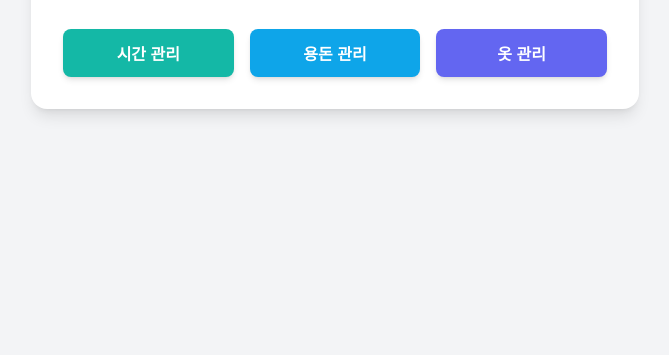
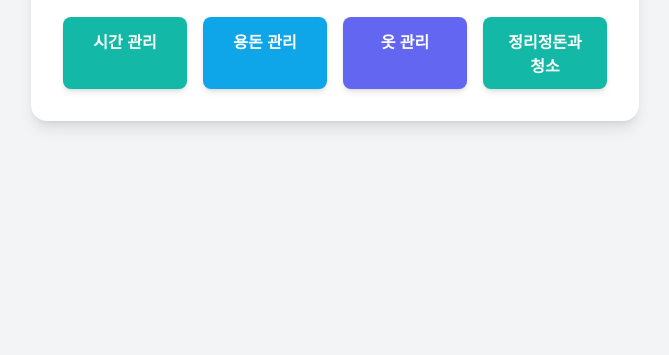
Before and after one commit to yur2520/tech-n-home, a plain HTML site: page index.html in a window 1280 px wide. Shown: the part 445-800 px from the top of the page, without its empty margins (305-974 px from the left). Drawn offline with nearby package versions, Linux system fonts and the light colour scheme.

Commit message:
Update index.html

```diff
--- a/index.html
+++ b/index.html
@@ -49,6 +49,10 @@
                         <a href="cloth-df.html" class="block text-center w-full bg-indigo-500 hover:bg-indigo-600 text-white font-bold py-3 px-6 rounded-lg shadow-md transform hover:-translate-y-1 transition-all duration-300 ease-in-out focus:outline-none focus:ring-2 focus:ring-indigo-500 focus:ring-opacity-50">
                             옷 관리
                         </a>
+
+                         <a href="cleaning_manual.html" class="block text-center w-full bg-teal-500 hover:bg-teal-600 text-white font-bold py-3 px-6 rounded-lg shadow-md transform hover:-translate-y-1 transition-all duration-300 ease-in-out focus:outline-none focus:ring-2 focus:ring-teal-500 focus:ring-opacity-50">
+                            정리정돈과 청소
+                        </a>
                     </div>
                 </div>
             </section>
```
